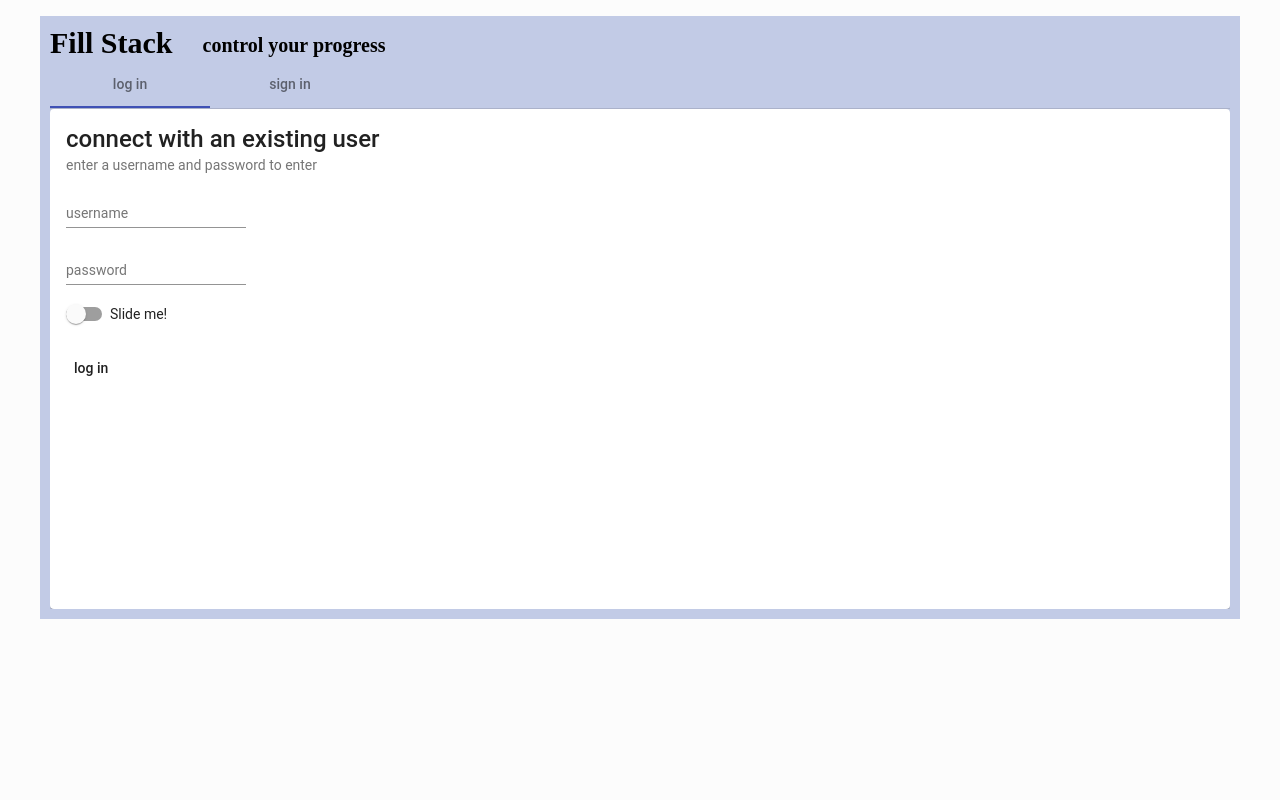
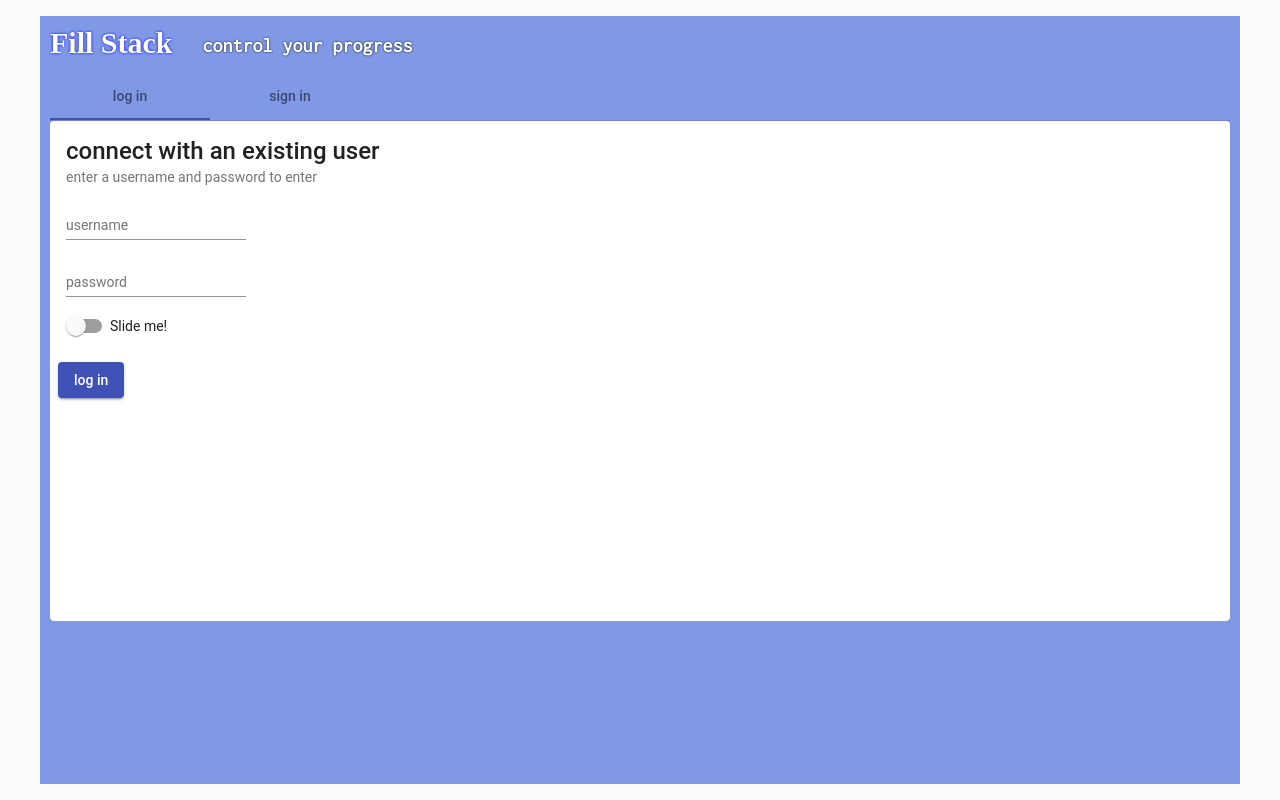
Before and after one commit to yuvalGab/fill-stack, an Angular app: page / in a window 1280 px wide. Built offline with nearby package versions, Linux system fonts and the light colour scheme; a web font is replaced by a local one.

Commit message:
create login-card component 2

```diff
--- a/src/app/app.component.ts
+++ b/src/app/app.component.ts
@@ -6,5 +6,4 @@ import { Component } from '@angular/core';
   styleUrls: ['./app.component.css']
 })
 export class AppComponent {
-  title = 'app';
 }
--- a/src/app/app.module.ts
+++ b/src/app/app.module.ts
@@ -9,12 +9,14 @@ import {MatSlideToggleModule} from '@angular/material/slide-toggle';
 
 import { AppComponent } from './app.component';
 import { LoginComponent } from './login/login.component';
+import { LoginCardComponent } from './login/login-card/login-card.component';
 
 
 @NgModule({
   declarations: [
     AppComponent,
-    LoginComponent
+    LoginComponent,
+    LoginCardComponent
   ],
   imports: [
     BrowserModule,
--- /dev/null
+++ b/src/app/login/login-card/login-card.component.css
@@ -0,0 +1,3 @@
+.card {
+    min-height: 500px;
+}
--- /dev/null
+++ b/src/app/login/login-card/login-card.component.html
@@ -0,0 +1,20 @@
+<mat-card class="card">
+  <mat-card-title>connect with an existing user</mat-card-title>
+  <mat-card-subtitle>enter a username and password to enter</mat-card-subtitle>
+  <mat-card-content>
+    <div>
+      <mat-form-field>
+        <input matInput placeholder="username">
+      </mat-form-field>
+    </div>
+    <div>
+      <mat-form-field>
+        <input matInput placeholder="password">
+      </mat-form-field>
+    </div>
+    <mat-slide-toggle>Slide me!</mat-slide-toggle>
+  </mat-card-content>
+  <mat-card-actions>
+      <button mat-raised-button color="primary">log in</button>
+  </mat-card-actions>
+</mat-card>
--- /dev/null
+++ b/src/app/login/login-card/login-card.component.ts
@@ -0,0 +1,15 @@
+import { Component, OnInit } from '@angular/core';
+
+@Component({
+  selector: 'app-login-card',
+  templateUrl: './login-card.component.html',
+  styleUrls: ['./login-card.component.css']
+})
+export class LoginCardComponent implements OnInit {
+
+  constructor() { }
+
+  ngOnInit() {
+  }
+
+}
--- a/src/app/login/login.component.css
+++ b/src/app/login/login.component.css
@@ -1,21 +1,20 @@
 
 section {
     padding: 10px;
-    background-color: rgb(194, 203, 230);
+    min-height: calc(100vh - 32px);
+    background-color: rgb(127, 153, 231);
+}
+
+.header {
+    margin-bottom: 12px;
 }
 
 h1 {
     display: inline-block;
-    font-size: 30px;
     margin-right: 30px;
 }
 
 h2 {
     display: inline-block;
-    font-size: 20px;
     vertical-align: 1.5px;
 }
-
-.card {
-    min-height: 500px;
-}
--- a/src/app/login/login.component.html
+++ b/src/app/login/login.component.html
@@ -1,28 +1,11 @@
 <section>
-  <h1>Fill Stack</h1>
-  <h2>control your progress</h2>
+  <div class="header">
+      <h1 class="main-logo">Fill Stack</h1>
+      <h2 class="sub-logo">control your progress</h2>
+  </div>
   <mat-tab-group>
     <mat-tab label="log in">
-      <mat-card class="card">
-        <mat-card-title>connect with an existing user</mat-card-title>
-        <mat-card-subtitle>enter a username and password to enter</mat-card-subtitle>
-        <mat-card-content>
-          <div>
-            <mat-form-field>
-              <input matInput placeholder="username">
-            </mat-form-field>
-          </div>
-          <div>
-            <mat-form-field>
-              <input matInput placeholder="password">
-            </mat-form-field>
-          </div>
-          <mat-slide-toggle>Slide me!</mat-slide-toggle>
-        </mat-card-content>
-        <mat-card-actions>
-            <button mat-button>log in</button>
-        </mat-card-actions>
-      </mat-card>
+      <app-login-card></app-login-card>
     </mat-tab>
     <mat-tab label="sign in">
       <mat-card class="card">
```
Also changed, not shown: 1 other file (tests, documents, lock files or other folders).
